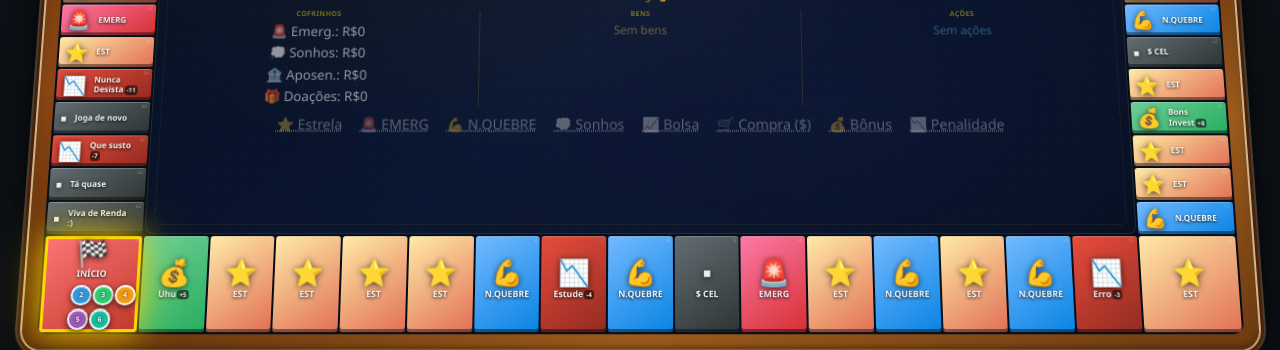
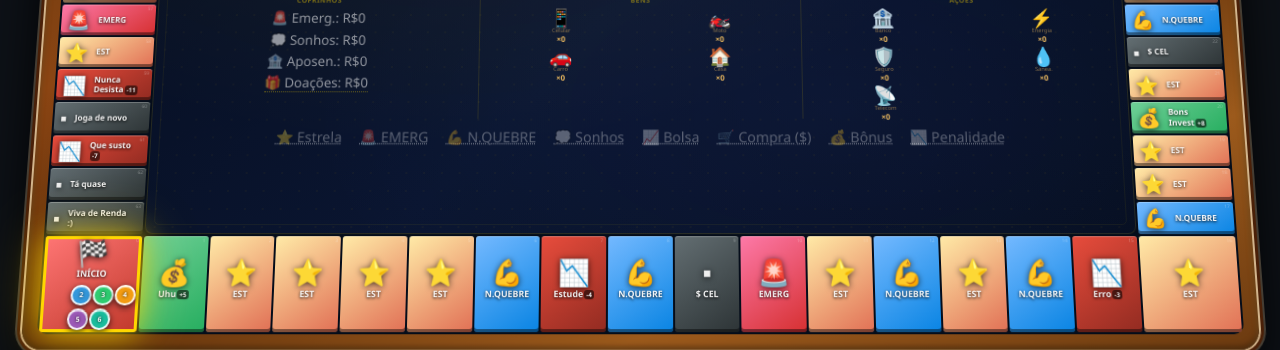
Before and after one commit to alvares777/economia-tabuleiro, a plain HTML site: page frontend/index.html in a window 1280 px wide. Shown: the part 456-806 px from the top of the page. Drawn offline with nearby package versions, Linux system fonts and the light colour scheme; no server answers; sample sign-in values are in the browser's storage.

Commit message:
diversas melhorias ui

```diff
--- a/frontend/css/estilos.css
+++ b/frontend/css/estilos.css
@@ -590,12 +590,52 @@ body {
   position: relative;
 }
 
-.centro-bens {
-  font-size: clamp(0.4rem, 1.5vmin, 1.6rem);
-  color: rgba(255,200,100,0.8);
-  text-align: center;
-  line-height: 1.65;
-  position: relative;
+.centro-bens-grid {
+  display: grid;
+  grid-template-columns: 1fr 1fr;
+  gap: 3px 4px;
+  width: 100%;
+}
+.centro-bem-cell {
+  display: flex;
+  flex-direction: column;
+  align-items: center;
+  gap: 0;
+}
+.centro-doacao-link {
+  cursor: pointer;
+  border-bottom: 1px dotted rgba(255,215,0,0.4);
+  transition: color 0.15s;
+}
+.centro-doacao-link:hover { color: #ffd700; }
+
+.centro-cell-clicavel {
+  cursor: pointer;
+  border-radius: 6px;
+  transition: background 0.15s;
+}
+.centro-cell-clicavel:hover {
+  background: rgba(255,255,255,0.08);
+}
+.centro-cell-clicavel:hover .centro-bem-ico {
+  display: inline-block;
+  transform: scale(1.2);
+  transition: transform 0.15s;
+}
+.centro-bem-ico {
+  font-size: clamp(0.85rem, 2.4vmin, 2.4rem);
+  line-height: 1.1;
+}
+.centro-bem-nome-s {
+  font-size: clamp(0.3rem, 0.72vmin, 0.8rem);
+  color: rgba(255,200,100,0.5);
+  line-height: 1.1;
+}
+.centro-bem-qtd {
+  font-size: clamp(0.38rem, 1vmin, 1.1rem);
+  font-weight: 700;
+  color: rgba(255,200,100,0.9);
+  line-height: 1.2;
 }
 
 /* ── Navbar ─────────────────────────────────────────────────── */
--- a/frontend/js/board.js
+++ b/frontend/js/board.js
@@ -255,12 +255,23 @@ function buildCentro() {
         <div class="centro-ativos-sep"></div>
         <div class="centro-ativos-col">
           <div class="centro-ativos-label">Bens</div>
-          <div class="centro-bens" id="centroBens">—</div>
+          <div class="centro-bens-grid">
+            <div class="centro-bem-cell centro-cell-clicavel" onclick="window.mostrarInfoBem(0)" title="Celular"><span class="centro-bem-ico">📱</span><span class="centro-bem-nome-s">Celular</span><span class="centro-bem-qtd" id="cbem0">—</span></div>
+            <div class="centro-bem-cell centro-cell-clicavel" onclick="window.mostrarInfoBem(1)" title="Moto"><span class="centro-bem-ico">🏍️</span><span class="centro-bem-nome-s">Moto</span><span class="centro-bem-qtd" id="cbem1">—</span></div>
+            <div class="centro-bem-cell centro-cell-clicavel" onclick="window.mostrarInfoBem(2)" title="Carro"><span class="centro-bem-ico">🚗</span><span class="centro-bem-nome-s">Carro</span><span class="centro-bem-qtd" id="cbem2">—</span></div>
+            <div class="centro-bem-cell centro-cell-clicavel" onclick="window.mostrarInfoBem(3)" title="Casa"><span class="centro-bem-ico">🏠</span><span class="centro-bem-nome-s">Casa</span><span class="centro-bem-qtd" id="cbem3">—</span></div>
+          </div>
         </div>
         <div class="centro-ativos-sep"></div>
         <div class="centro-ativos-col">
           <div class="centro-ativos-label">Ações</div>
-          <div class="centro-acoes" id="centroAcoes">—</div>
+          <div class="centro-bens-grid">
+            <div class="centro-bem-cell centro-cell-clicavel" onclick="window.mostrarInfoAcao(0)" title="Banco"><span class="centro-bem-ico">🏦</span><span class="centro-bem-nome-s">Banco</span><span class="centro-bem-qtd" id="cacao0">—</span></div>
+            <div class="centro-bem-cell centro-cell-clicavel" onclick="window.mostrarInfoAcao(1)" title="Energia"><span class="centro-bem-ico">⚡</span><span class="centro-bem-nome-s">Energia</span><span class="centro-bem-qtd" id="cacao1">—</span></div>
+            <div class="centro-bem-cell centro-cell-clicavel" onclick="window.mostrarInfoAcao(2)" title="Seguradora"><span class="centro-bem-ico">🛡️</span><span class="centro-bem-nome-s">Seguro</span><span class="centro-bem-qtd" id="cacao2">—</span></div>
+            <div class="centro-bem-cell centro-cell-clicavel" onclick="window.mostrarInfoAcao(3)" title="Saneamento"><span class="centro-bem-ico">💧</span><span class="centro-bem-nome-s">Sanea.</span><span class="centro-bem-qtd" id="cacao3">—</span></div>
+            <div class="centro-bem-cell centro-cell-clicavel" onclick="window.mostrarInfoAcao(4)" title="Telecom"><span class="centro-bem-ico">📡</span><span class="centro-bem-nome-s">Telecom</span><span class="centro-bem-qtd" id="cacao4">—</span></div>
+          </div>
         </div>
       </div>
       <div class="centro-legenda">
@@ -277,10 +288,12 @@ function _atualizarCentro() {
   const cofEl    = document.getElementById('centroCofrinhos');
   if (!playerEl || !state.jogadores) return;
 
-  const p   = state.jogador - 1;
-  const cor = COR_JOGADOR[p] || '#aaa';
-  const nome = state.jogadores[p] || `Jogador ${state.jogador}`;
-  playerEl.innerHTML = `<span style="color:${cor}">●</span> ${nome} · R${state.rodada}/${state.rodadas}`;
+  const p    = state.vista - 1;
+  const pAtv = state.jogador - 1;
+  const cor  = COR_JOGADOR[p] || '#aaa';
+  const nome = state.jogadores[p] || `Jogador ${state.vista}`;
+  const consultaTag = p !== pAtv ? ' <span style="font-size:0.7em;opacity:0.55">(consultando)</span>' : '';
+  playerEl.innerHTML = `<span style="color:${cor}">●</span> ${nome} · R${state.rodada}/${state.rodadas}${consultaTag}`;
 
   if (rankEl) {
     try {
@@ -295,41 +308,34 @@ function _atualizarCentro() {
     try {
       const ICONS  = ['🚨', '💭', '🏦', '🎁'];
       const LABELS = ['Emerg.', 'Sonhos', 'Aposen.', 'Doações'];
-      const linhas = [0, 1, 2, 3].map(c =>
-        `${ICONS[c]} ${LABELS[c]}: R$${_fmtR(calcCofrinho(p, c))}`
-      );
+      const linhas = [0, 1, 2, 3].map(c => {
+        const txt = `${ICONS[c]} ${LABELS[c]}: R$${_fmtR(calcCofrinho(p, c))}`;
+        return c === 3
+          ? `<span class="centro-doacao-link" onclick="window.mostrarInfoDoacao()">${txt}</span>`
+          : txt;
+      });
       cofEl.innerHTML = linhas.join('<br>');
     } catch { cofEl.textContent = ''; }
   }
 
-  const acEl = document.getElementById('centroAcoes');
-  if (acEl) {
-    try {
-      const ICONS_AC = ['🏦', '⚡', '🛡️', '💧', '📡'];
-      const acoes = (state.jogadoresAcoes[p] || []);
-      const comAcao = ICONS_AC.map((ic, a) => ({ ic, a, qty: acoes[a] || 0 }))
-        .filter(({ qty }) => qty > 0);
-      acEl.innerHTML = comAcao.length
-        ? comAcao.map(({ ic, a, qty }) =>
-            `${ic} ${state.nomesAcoes[a]}: ${qty}×`).join('<br>')
-        : '<span style="opacity:.5">Sem ações</span>';
-    } catch { acEl.textContent = ''; }
-  }
+  try {
+    const bens = state.jogadoresBens[p] || [];
+    [0,1,2,3].forEach(b => {
+      const el = document.getElementById(`cbem${b}`);
+      if (el) el.textContent = `×${bens[b] || 0}`;
+    });
+  } catch { /* ignore */ }
 
-  const bEl = document.getElementById('centroBens');
-  if (bEl) {
-    try {
-      const ICONS_B = ['📱', '🏍️', '🚗', '🏠'];
-      const bens = (state.jogadoresBens[p] || []);
-      const comBem = ICONS_B.map((ic, b) => ({ ic, b, qty: bens[b] || 0 }))
-        .filter(({ qty }) => qty > 0);
-      bEl.innerHTML = comBem.length
-        ? comBem.map(({ ic, b, qty }) =>
-            `${ic} ${state.nomesBens[b]}: ${qty}×`).join('<br>')
-        : '<span style="opacity:.5">Sem bens</span>';
-    } catch { bEl.textContent = ''; }
-  }
+  try {
+    const acoes = state.jogadoresAcoes[p] || [];
+    [0,1,2,3,4].forEach(a => {
+      const el = document.getElementById(`cacao${a}`);
+      if (el) el.textContent = `×${acoes[a] || 0}`;
+    });
+  } catch { /* ignore */ }
 }
+
+export function atualizarCentro() { _atualizarCentro(); }
 
 export function renderTabuleiro() {
   const container = document.getElementById('divTabuleiro');
--- a/frontend/js/state.js
+++ b/frontend/js/state.js
@@ -163,6 +163,7 @@ function calcNetWorth(p) {
   const imposto  = riqueza * (state.taxaImpostos / 100);
   const cof3     = calcCofrinho(p, 3);
   const deducao  = Math.min(cof3, imposto);
+  const sobra    = Math.max(0, cof3 - imposto);
   return {
     cofAccum,
     stockValue,
@@ -171,6 +172,7 @@ function calcNetWorth(p) {
     riqueza,
     imposto,
     deducao,
+    sobra,
     liquido: riqueza - imposto + deducao,
   };
 }
--- a/frontend/js/ui.js
+++ b/frontend/js/ui.js
@@ -328,6 +328,27 @@ const _BEM_VANTAGEM = [
   '🚗 -30% aluguel',
   '🏠 +R$10/rodada',
 ];
+const _BEM_ICONE  = ['📱', '🏍️', '🚗', '🏠'];
+const _ACAO_ICONE = ['🏦', '⚡', '🛡️', '💧', '📡'];
+
+window.mostrarInfoDoacao = function() {
+  document.getElementById('modalLegendaTitulo').textContent = '🎁 Doações';
+  document.getElementById('modalLegendaTexto').textContent  =
+    'Não rende juros. No ranking final, abate o IR até zerá-lo. O excesso das doações acima do IR aparece como Sobra, mas não entra no Líquido (o valor foi doado).';
+  bootstrap.Modal.getOrCreateInstance(document.getElementById('modalLegenda')).show();
+};
+
+window.mostrarInfoBem = function(b) {
+  document.getElementById('modalLegendaTitulo').textContent = `${_BEM_ICONE[b]} ${state.nomesBens[b]}`;
+  document.getElementById('modalLegendaTexto').textContent  = _BEM_VANTAGEM[b];
+  bootstrap.Modal.getOrCreateInstance(document.getElementById('modalLegenda')).show();
+};
+
+window.mostrarInfoAcao = function(a) {
+  document.getElementById('modalLegendaTitulo').textContent = `${_ACAO_ICONE[a]} ${state.nomesAcoes[a]}`;
+  document.getElementById('modalLegendaTexto').textContent  = _ACAO_VANTAGEM[a];
+  bootstrap.Modal.getOrCreateInstance(document.getElementById('modalLegenda')).show();
+};
 
 export function renderBens() {
   const tbody = document.getElementById('tbodyBens');
@@ -556,7 +577,7 @@ export function renderResumo() {
   const container = document.getElementById('containerResumo');
   if (!container) return;
   const ranking = calcRanking();
-  let html = '<div class="table-responsive"><table class="table table-sm table-bordered"><thead><tr><th>#</th><th>Jogador</th><th>Cofrinhos</th><th>Ações</th><th>Bens</th><th>Imóveis</th><th>Dinheiro</th><th>Dívida</th><th>Riqueza</th><th>Imposto</th><th>Dedução</th><th class="table-success">Líquido</th></tr></thead><tbody>';
+  let html = '<div class="table-responsive"><table class="table table-sm table-bordered"><thead><tr><th>#</th><th>Jogador</th><th>Cofrinhos</th><th>Ações</th><th>Bens</th><th>Imóveis</th><th>Dinheiro</th><th>Dívida</th><th>Riqueza</th><th>Imposto</th><th>Dedução</th><th title="Sobra das doações">Sobra</th><th class="table-success">Líquido</th></tr></thead><tbody>';
   ranking.forEach((p, rank) => {
     const nw = calcNetWorth(p);
     const medalha = rank === 0 ? '🥇' : rank === 1 ? '🥈' : rank === 2 ? '🥉' : rank + 1;
@@ -572,6 +593,7 @@ export function renderResumo() {
       <td>R$ ${fmt(nw.riqueza)}</td>
       <td>R$ ${fmt(nw.imposto)}</td>
       <td>R$ ${fmt(nw.deducao)}</td>
+      <td class="text-muted">R$ ${fmt(nw.sobra)}</td>
       <td class="fw-bold text-success">R$ ${fmt(nw.liquido)}</td>
     </tr>`;
   });
```
Also changed, not shown: REGRAS.md (+6 -5 lines), frontend/js/main.js (+26 -8 lines).
